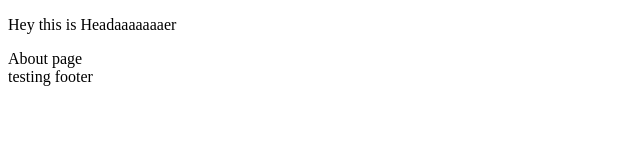
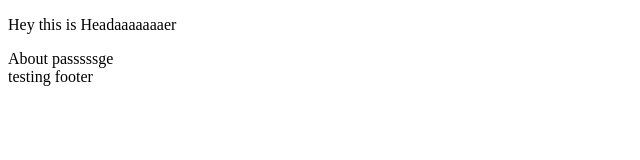
Before and after one commit to kuliashvili/NewNext, a Next.js app: page /about in a window 1280 px wide. Shown: the top 160 px of the page, without its empty margins (0-640 px from the left). Built offline with nearby package versions, Linux system fonts and the light colour scheme.

Commit message:
add live branch

```diff
--- a/src/app/about/page.js
+++ b/src/app/about/page.js
@@ -1,7 +1,7 @@
 function About(){
 
     return (
-        <div className="Home" >About page</div>
+        <div className="Home" >About passsssge</div>
     )
 }
 
```
